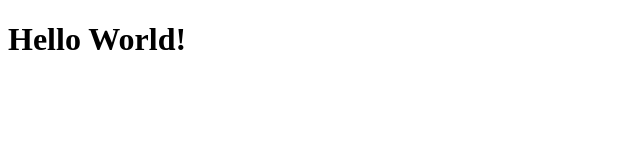
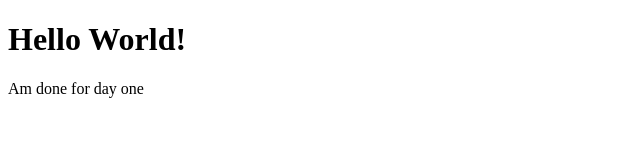
Before and after one commit to OhenebaAduhene/Boot-Node-Js, a website: page index.html in a window 1280 px wide. Shown: the whole page, without its empty margins (0-640 px from the left). Drawn offline with Linux system fonts and the light colour scheme.

Commit message:
lite-server started

```diff
--- a/index.html
+++ b/index.html
@@ -5,5 +5,6 @@
     </head>
     <body>
         <h1>Hello World!</h1>
+        <p>Am done for day one</p>
     </body>
 </html>
```
Also changed, not shown: package.json (+15 -2 lines), 2 other files.
